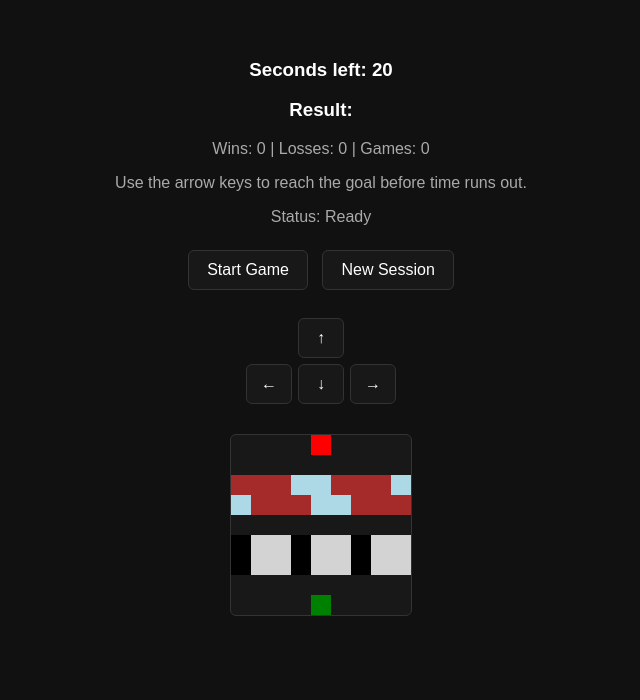
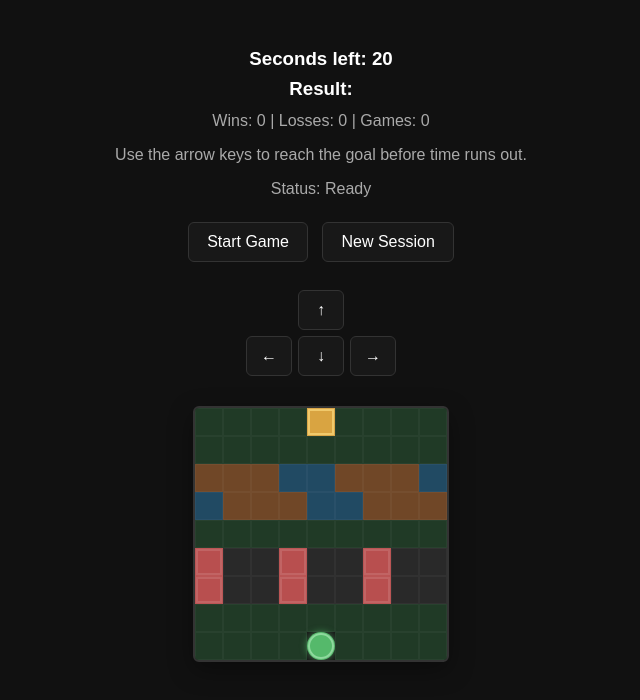
Before and after one commit to DonavenJB/vanilla-js-browser-games, a plain HTML site: page games/frogger/index.html in a window 1280 px wide. Shown: the whole page, without its empty margins (319-959 px from the left). Drawn offline with Linux system fonts and the light colour scheme.

Commit message:
Fix Frogger board layout

```diff
--- a/games/frogger/app.js
+++ b/games/frogger/app.js
@@ -13,7 +13,8 @@ const carsLeft = document.querySelectorAll('.car-left')
 const carsRight = document.querySelectorAll('.car-right')
 const initialSquareClasses = Array.from(squares, square => square.className)
 
-let currentIndex = 76
+const startingIndex = Array.from(squares).findIndex(square => square.classList.contains('starting-block'))
+let currentIndex = startingIndex
 const width = 9
 let timerId
 let outcomeTimerId
@@ -162,7 +163,7 @@ function resetGame() {
         squares[index].className = className
     })
 
-    currentIndex = 76
+    currentIndex = startingIndex
     currentTime = 20
     gameOver = false
 
--- a/games/frogger/style.css
+++ b/games/frogger/style.css
@@ -17,16 +17,8 @@ body {
     text-align: center;
 }
 
-/* Main page area */
-main,
-.container,
-.game-container,
-.wrapper {
-    width: min(900px, 100%);
-    margin: 0 auto;
-}
+/* Typography */
 
-/* Typography */
 h1 {
     margin: 0 0 10px;
     font-size: 2rem;
@@ -37,70 +29,140 @@ h3 {
     color: #fff;
 }
 
+h3 {
+    margin: 8px 0;
+}
+
 p {
     color: #aaa;
 }
 
-/* Frogger board */
+.score {
+    margin: 12px 0;
+}
+
+/* =========================================================
+   Frogger board
+   Exactly 9 columns x 9 rows
+   ========================================================= */
+
 .grid {
-    width: 182px;
-    height: 182px;
+    display: grid;
+    grid-template-columns: repeat(9, 28px);
+    grid-template-rows: repeat(9, 28px);
+
+    width: max-content;
+    height: max-content;
+
     margin: 30px auto;
 
-    display: flex;
-    flex-wrap: wrap;
-
     background: #181818;
-    border: 1px solid #333;
+    border: 2px solid #333;
     border-radius: 6px;
 
     overflow: hidden;
+
+    box-shadow: 0 8px 24px rgba(0, 0, 0, 0.35);
 }
 
 .grid div {
-    width: 20px;
-    height: 20px;
+    width: 28px;
+    height: 28px;
+
+    border: 1px solid rgba(255, 255, 255, 0.035);
 }
 
-/* Goal */
-.ending-block {
-    background-color: red;
+/* =========================================================
+   Safe ground
+   ========================================================= */
+
+.grid div:nth-child(-n+18),
+.grid div:nth-child(n+37):nth-child(-n+45),
+.grid div:nth-child(n+64) {
+    background: #203a26;
 }
 
-/* Starting position */
-.starting-block {
-    background-color: blue;
+/* =========================================================
+   River
+   Rows 3 and 4
+   ========================================================= */
+
+.grid div:nth-child(n+19):nth-child(-n+36) {
+    background: #214a63;
 }
 
-/* Logs / river obstacles */
+/* Logs */
+
 .l1,
 .l2,
 .l3 {
-    background-color: brown;
+    background: #704727 !important;
 }
 
-/* Water */
+/* Open water */
+
 .l4,
 .l5 {
-    background-color: lightblue;
+    background: #214a63 !important;
 }
 
-/* Cars / road */
+/* =========================================================
+   Road
+   Rows 6 and 7
+   ========================================================= */
+
+.grid div:nth-child(n+46):nth-child(-n+63) {
+    background: #292929;
+}
+
+/* Cars */
+
 .c1 {
-    background-color: black;
+    background: #b84f4f !important;
+
+    box-shadow:
+        inset 0 0 0 2px rgba(255, 255, 255, 0.12);
 }
+
+/* Empty road */
 
 .c2,
 .c3 {
-    background-color: lightgrey;
+    background: #292929 !important;
 }
 
-/* Frog */
-.frog {
-    background-color: green;
+/* =========================================================
+   Start / Goal
+   ========================================================= */
+
+.starting-block {
+    background: #294f73 !important;
 }
 
-/* Buttons */
+.ending-block {
+    background: #d9a441 !important;
+
+    box-shadow:
+        inset 0 0 0 2px #f0c96b;
+}
+
+/* =========================================================
+   Frog
+   ========================================================= */
+
+.frog {
+    background: #55b96b !important;
+    border-radius: 50%;
+
+    box-shadow:
+        inset 0 0 0 2px #8ed99d,
+        0 0 7px rgba(85, 185, 107, 0.65);
+}
+
+/* =========================================================
+   Main buttons
+   ========================================================= */
+
 button {
     padding: 10px 18px;
     margin: 8px 5px;
@@ -124,51 +186,14 @@ button:active {
     transform: translateY(1px);
 }
 
-/* Score / timer / game messages */
-.score,
-.timer,
-.status,
-.message,
-.result {
-    color: #aaa;
-}
+/* =========================================================
+   Direction controls
+   ========================================================= */
 
-/* Links */
-a {
-    color: #aaa;
-    text-decoration: none;
-}
-
-a:hover {
-    color: #fff;
-}
-
-/* Optional Back to Games link */
-.back-link {
-    display: inline-block;
-    margin-bottom: 25px;
-    color: #aaa;
-    text-decoration: none;
-}
-
-.back-link:hover {
-    color: #fff;
-}
-
-/* Small screens */
-@media (max-width: 600px) {
-    body {
-        padding: 25px 12px;
-    }
-
-    h1 {
-        font-size: 1.6rem;
-    }
-}
-/* Direction controls */
 .direction-controls {
     width: 150px;
     margin: 20px auto 0;
+
     display: grid;
     grid-template-columns: repeat(3, 1fr);
     gap: 6px;
@@ -194,3 +219,24 @@ a:hover {
 .move-button.right {
     grid-column: 3;
 }
+
+/* Links */
+
+a {
+    color: #aaa;
+    text-decoration: none;
+}
+
+a:hover {
+    color: #fff;
+}
+
+@media (max-width: 600px) {
+    body {
+        padding: 25px 12px;
+    }
+
+    h1 {
+        font-size: 1.6rem;
+    }
+}
```
